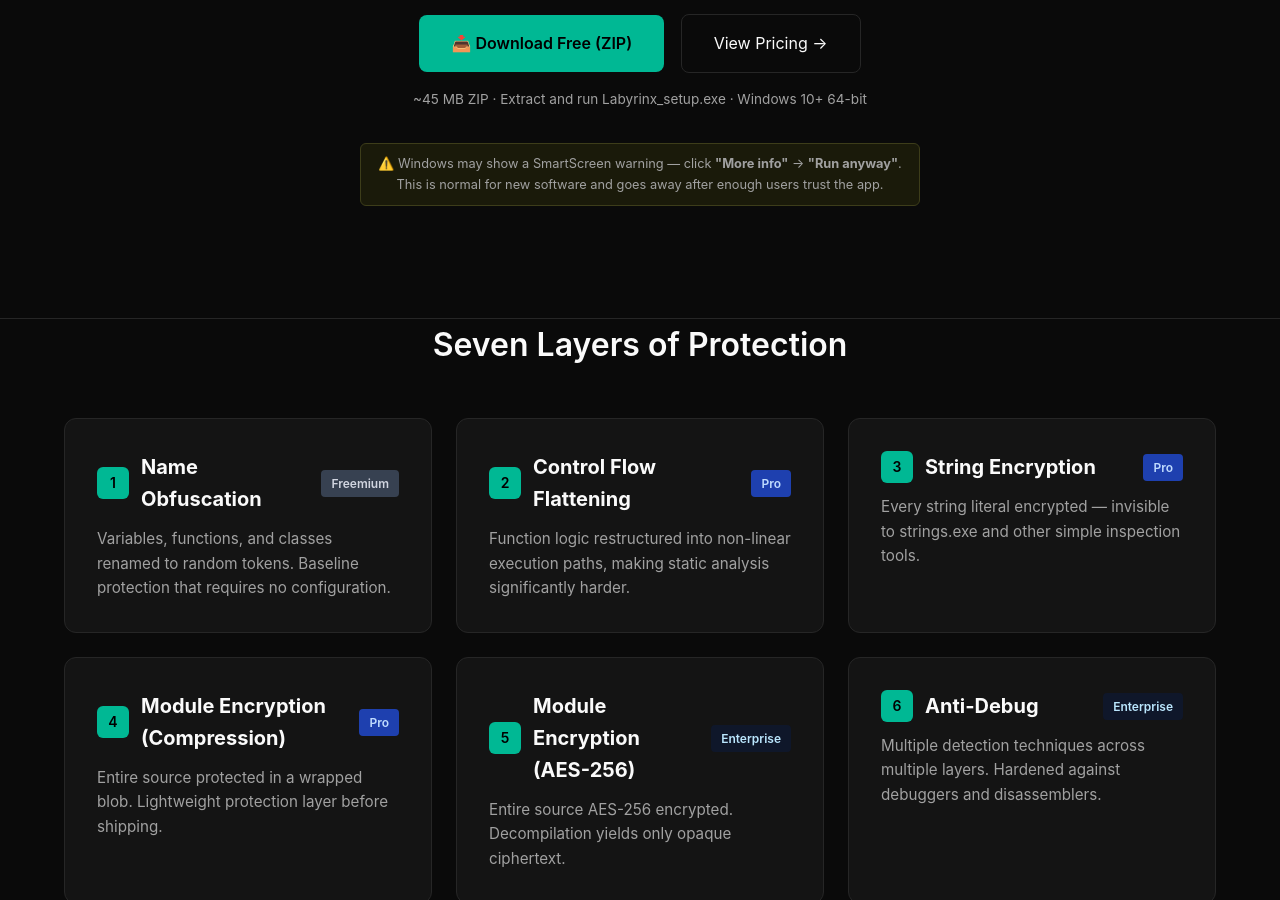
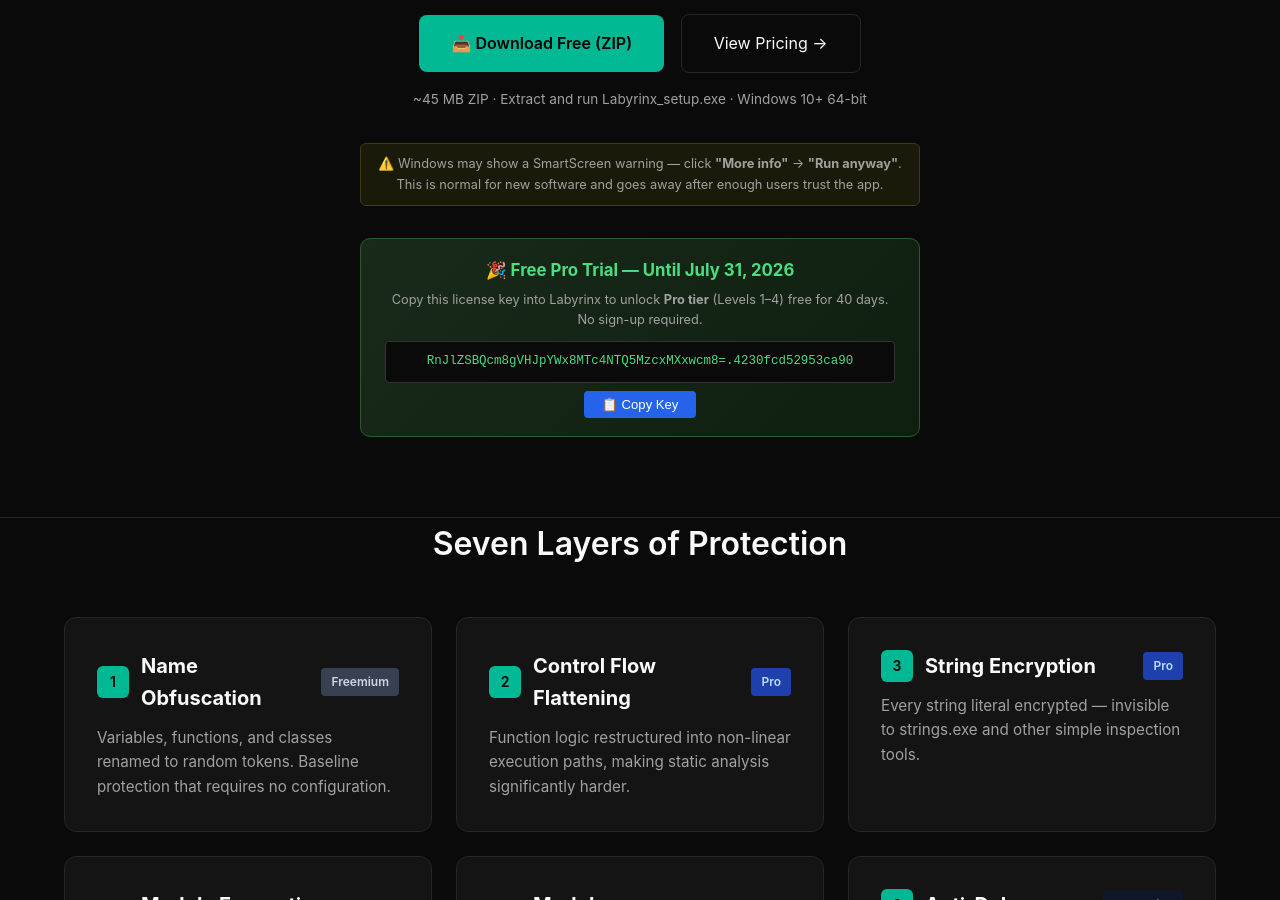
Before and after one commit to Labyrinx-dev/Labyrinx-dev.github.io, a Jekyll site: the page built from index.html, in a window 1280 px wide and 900 px high, scrolled down 329 px. Built offline with Jekyll 4.4.1, drawn with Linux system fonts in a browser that asks for light colours.

Commit message:
Add free Pro trial until July 31, 2026
- Promo license key displayed on homepage with copy button
- trial_license.txt added to release assets
- GitHub release notes updated with trial key

Co-Authored-By: Claude <noreply@anthropic.com>

```diff
--- a/index.html
+++ b/index.html
@@ -547,6 +547,12 @@
       <p style="margin-top:8px;background:#1a1a0a;border:1px solid #3d3d1a;border-radius:6px;padding:10px 16px;max-width:560px;margin-left:auto;margin-right:auto;font-size:0.8rem;color:var(--color-text-secondary);">
         &#x26A0;&#xFE0F; Windows may show a SmartScreen warning — click <strong>"More info"</strong> &#x2192; <strong>"Run anyway"</strong>. This is normal for new software and goes away after enough users trust the app.
       </p>
+      <div style="margin-top:20px;background:linear-gradient(135deg,#1a2a1a,#0f1f0f);border:1px solid #2d5a2d;border-radius:10px;padding:18px 24px;max-width:560px;margin-left:auto;margin-right:auto;text-align:center;">
+        <p style="margin:0 0 6px 0;font-size:1.05rem;font-weight:bold;color:#4ade80;">&#x1F389; Free Pro Trial — Until July 31, 2026</p>
+        <p style="margin:0 0 10px 0;font-size:0.8rem;color:var(--color-text-secondary);">Copy this license key into Labyrinx to unlock <strong>Pro tier</strong> (Levels 1–4) free for 40 days. No sign-up required.</p>
+        <code style="display:block;background:#0a0a0a;border:1px solid #333;border-radius:4px;padding:10px 14px;font-size:0.78rem;word-break:break-all;color:#4ade80;margin-bottom:8px;" id="trial-key">RnJlZSBQcm8gVHJpYWx8MTc4NTQ5MzcxMXxwcm8=.4230fcd52953ca90</code>
+        <button onclick="navigator.clipboard.writeText(document.getElementById('trial-key').textContent);this.textContent='Copied!';setTimeout(()=>this.textContent='Copy Key',1500)" style="background:#2563eb;color:white;border:none;border-radius:4px;padding:6px 18px;font-size:0.82rem;cursor:pointer;">&#x1F4CB; Copy Key</button>
+      </div>
     </div>
   </section>
 
--- /dev/null
+++ b/release/trial_license.txt
@@ -0,0 +1,2 @@
+RnJlZSBQcm8gVHJpYWx8MTc4NTQ5MzcxMXxwcm8=.4230fcd52953ca90
+Free Pro Trial License Key - expires July 31, 2026
```
